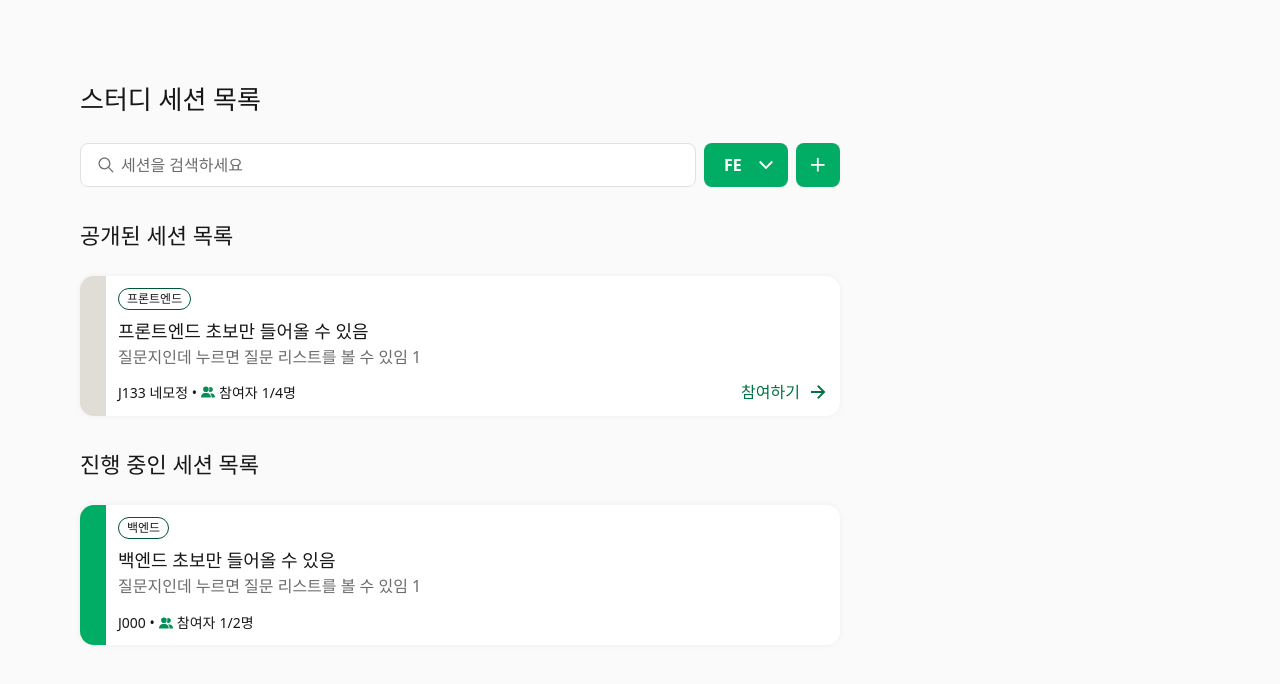
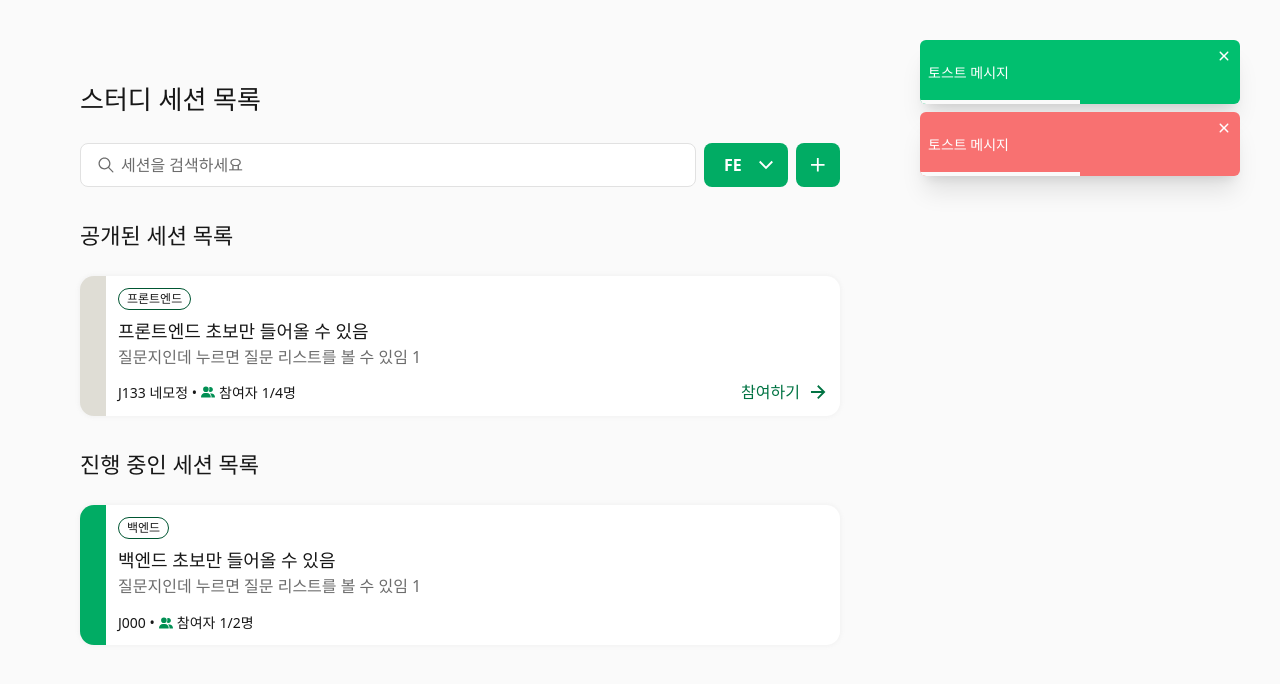
Before and after one commit to yiseungyun/Preview.refactor, a React (Vite) app in the folder frontend/: page /sessions in a window 1280 px wide. Shown: the top 684 px of the page. Built offline with nearby package versions, Linux system fonts and the light colour scheme; a web font is replaced by a local one.

Commit message:
feat: 루트단에서 토스트 메시지들을 렌더링하는 컴포넌트 구현

```diff
--- /dev/null
+++ b/frontend/src/components/common/ToastProvider.tsx
@@ -0,0 +1,21 @@
+import Toast from "./Toast.tsx";
+
+interface Toast {
+  id: number;
+  message: string;
+  type: "success" | "error";
+}
+
+const ToastProvider = ({ toasts }: { toasts: Toast[] }) => {
+  return (
+    <div className={"absolute z-50 flex flex-col gap-2 top-10 right-10"}>
+      {toasts.map((toast: Toast) => {
+        return (
+          <Toast key={toast.id} message={toast.message} type={toast.type} />
+        );
+      })}
+    </div>
+  );
+};
+
+export default ToastProvider;
--- a/frontend/src/main.tsx
+++ b/frontend/src/main.tsx
@@ -3,11 +3,18 @@ import { createRoot } from "react-dom/client";
 import "./index.css";
 import { createBrowserRouter, RouterProvider } from "react-router-dom";
 import { routes } from "./routes.tsx";
+import ToastProvider from "./components/common/ToastProvider.tsx";
 
 const router = createBrowserRouter(routes);
 
 createRoot(document.getElementById("root")!).render(
   <StrictMode>
+    <ToastProvider
+      toasts={[
+        { id: 1, message: "토스트 메시지", type: "success" },
+        { id: 2, message: "토스트 메시지", type: "error" },
+      ]}
+    />
     <RouterProvider router={router} />
   </StrictMode>
 );
```
